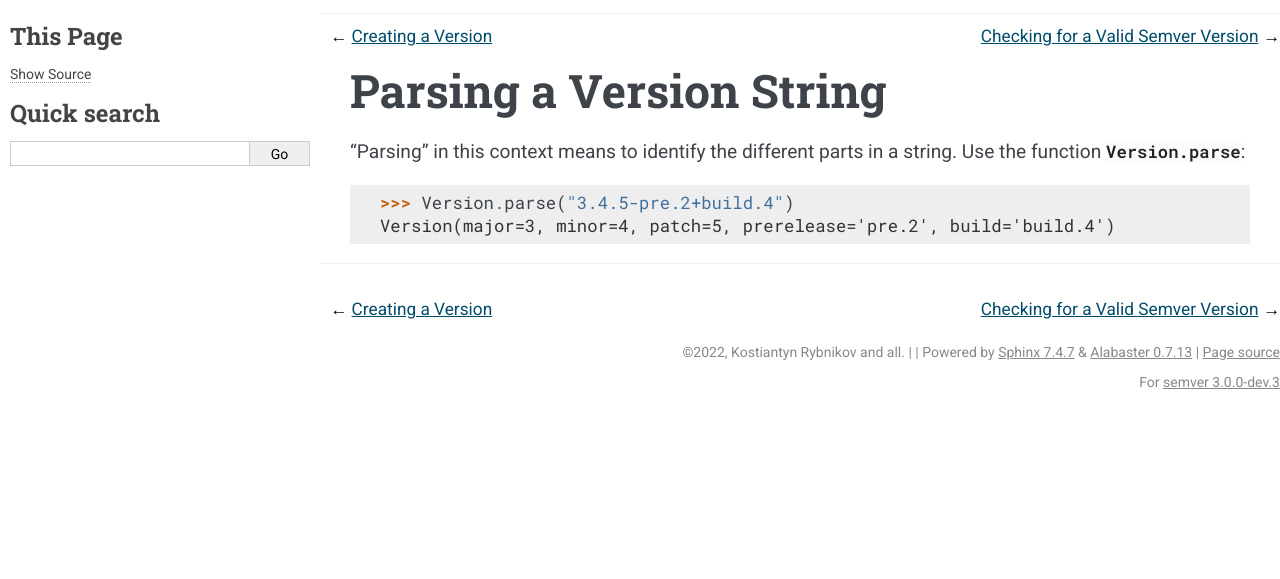
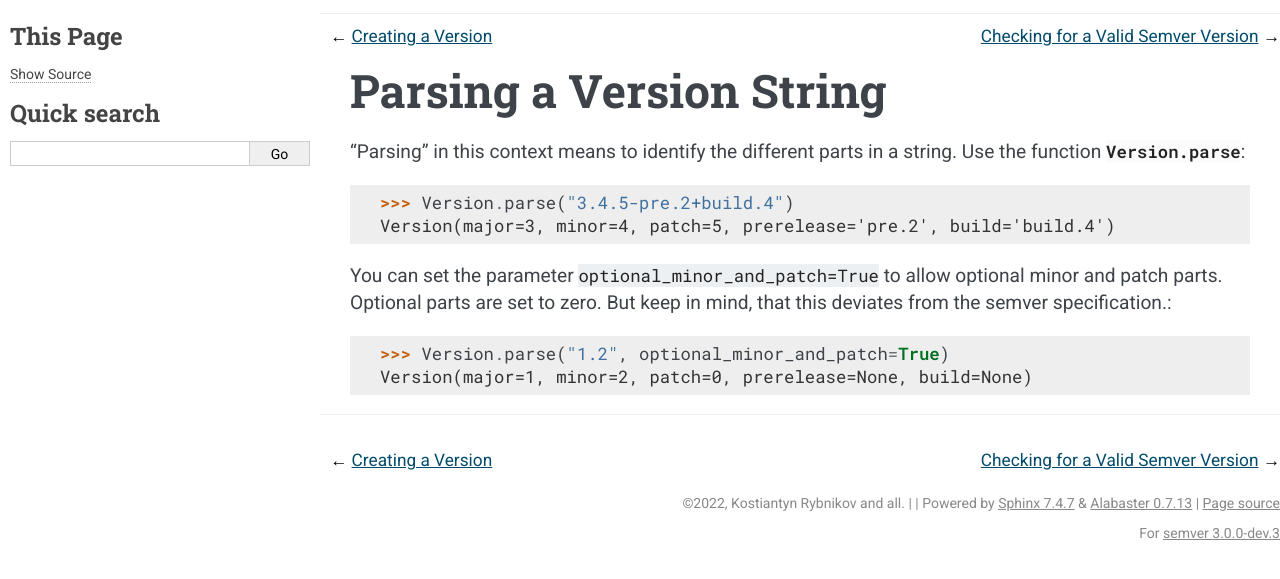
Before and after one commit to python-semver/python-semver, a Sphinx documentation site: the page built from docs/usage/parse-version-string.rst, in a window 1280 px wide. Shown: the top 579 px of the page. Built offline with Sphinx 7.4.7, drawn with Linux system fonts in a browser that asks for light colours.

Commit message:
Add documentation and changelog entry

```diff
--- /dev/null
+++ b/changelog.d/pr359.feature.rst
@@ -0,0 +1,2 @@
+Added optional parameter optional_minor_and_patch to allow optional
+minor and patch parts.
--- a/docs/usage/parse-version-string.rst
+++ b/docs/usage/parse-version-string.rst
@@ -6,3 +6,10 @@ Use the function :func:`Version.parse <semver.version.Version.parse>`::
 
     >>> Version.parse("3.4.5-pre.2+build.4")
     Version(major=3, minor=4, patch=5, prerelease='pre.2', build='build.4')
+
+You can set the parameter ``optional_minor_and_patch=True`` to allow optional
+minor and patch parts. Optional parts are set to zero. But keep in mind, that this
+deviates from the semver specification.::
+
+    >>> Version.parse("1.2", optional_minor_and_patch=True)
+    Version(major=1, minor=2, patch=0, prerelease=None, build=None)
--- a/src/semver/version.py
+++ b/src/semver/version.py
@@ -576,6 +576,9 @@ build='build.10')
         .. versionchanged:: 2.11.0
            Changed method from static to classmethod to
            allow subclasses.
+        .. versionchanged:: 3.0.0
+           Added optional parameter optional_minor_and_patch to allow optional
+           minor and patch parts.
 
         :param version: version string
         :param optional_minor_and_patch: if set to true, the version string to parse \
```
